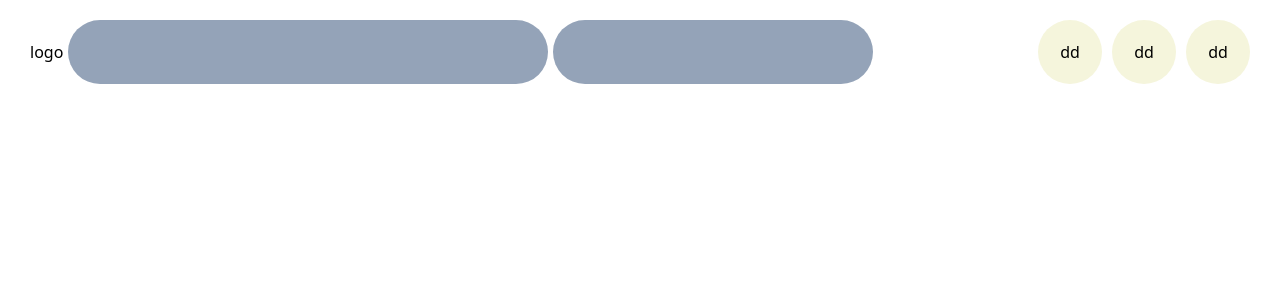
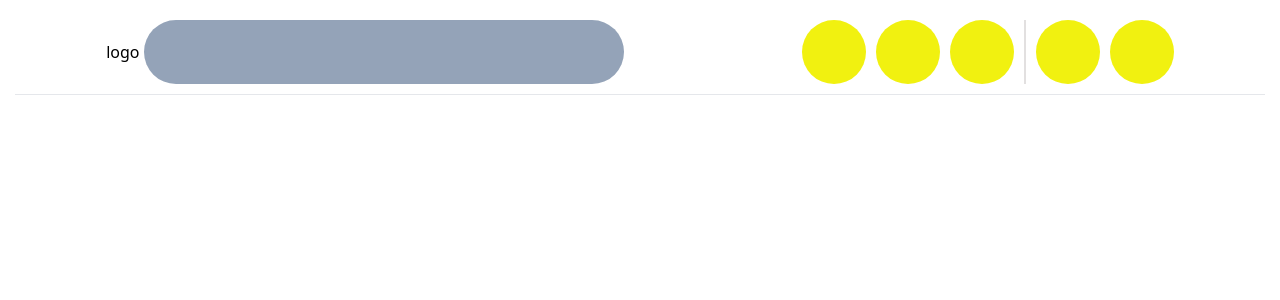
Before and after one commit to Jobsidney/Light-Order, a Next.js app: page / in a window 1280 px wide. Shown: the top 300 px of the page. Built offline with nearby package versions, Linux system fonts and the light colour scheme.

Commit message:
Icon button component

```diff
--- /dev/null
+++ b/components/SearchBar/iconBtn.js
@@ -0,0 +1,10 @@
+
+function IconBtn() {
+  return (
+    <div className="iconBtn">
+
+    </div>
+  )
+}
+
+export default IconBtn
--- a/components/search.js
+++ b/components/SearchBar/search.js
@@ -1,15 +1,20 @@
+import IconBtn from "./iconBtn"
+
 function Search() {
   return (
     <div className="search all">
         <div className="search">
             <div>logo</div>
             <input className='bg-slate-400' type="text" />
-            <div className="currency outline-transparent bg-slate-400 px-3"></div>
         </div>
         <div className="user search">
-            <div>dd</div>
-            <div>dd</div>
-            <div>dd</div>
+          <IconBtn/>
+          <IconBtn/>
+          <IconBtn/>
+          <div className="div"></div>
+          <IconBtn/>
+          <IconBtn/>
+
         </div>
     </div>
   )
--- a/pages/index.js
+++ b/pages/index.js
@@ -1,12 +1,13 @@
 import Head from 'next/head'
 import Image from 'next/image'
-import Search from '../components/search'
+import Search from '../components/SearchBar/search'
 import styles from '../styles/Home.module.css'
 
 export default function Home() {
   return (
     <div>
       <Search/>
+      <hr />
     </div>
   )
 }
--- a/styles/globals.css
+++ b/styles/globals.css
@@ -8,8 +8,12 @@
 .search{
   display: flex;
   flex-direction: row;
-  justify-content: space-between;
   align-items: center;
+  justify-content: center;
+}
+.all{
+  margin: auto;
+  justify-content: space-around;
 }
 .search>input, .search>.currency{
   width: 30rem;
@@ -22,11 +26,16 @@
 .user{
 
 }
-.user>div{
+.user>.div{
+  height: 4rem;
+  width: 2px;
+  background-color: rgb(226, 224, 224);
+}
+.iconBtn{
   border-radius: 50px;
   width: 4rem;
   height: 4rem;
-  background-color: beige;
+  background-color: rgb(241, 241, 16);
   display: flex;
   flex-direction: column;
   justify-content: center;
```
